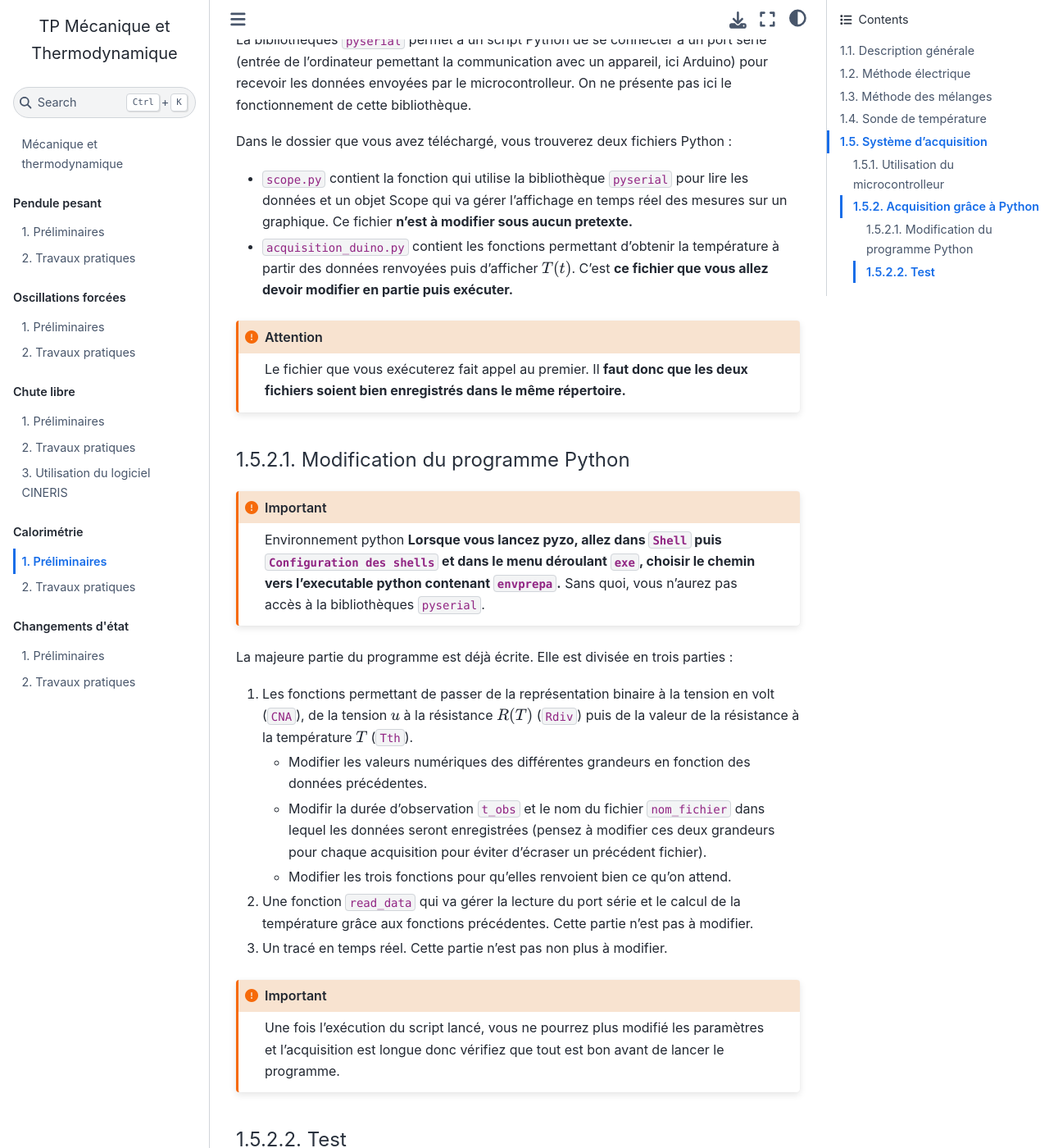
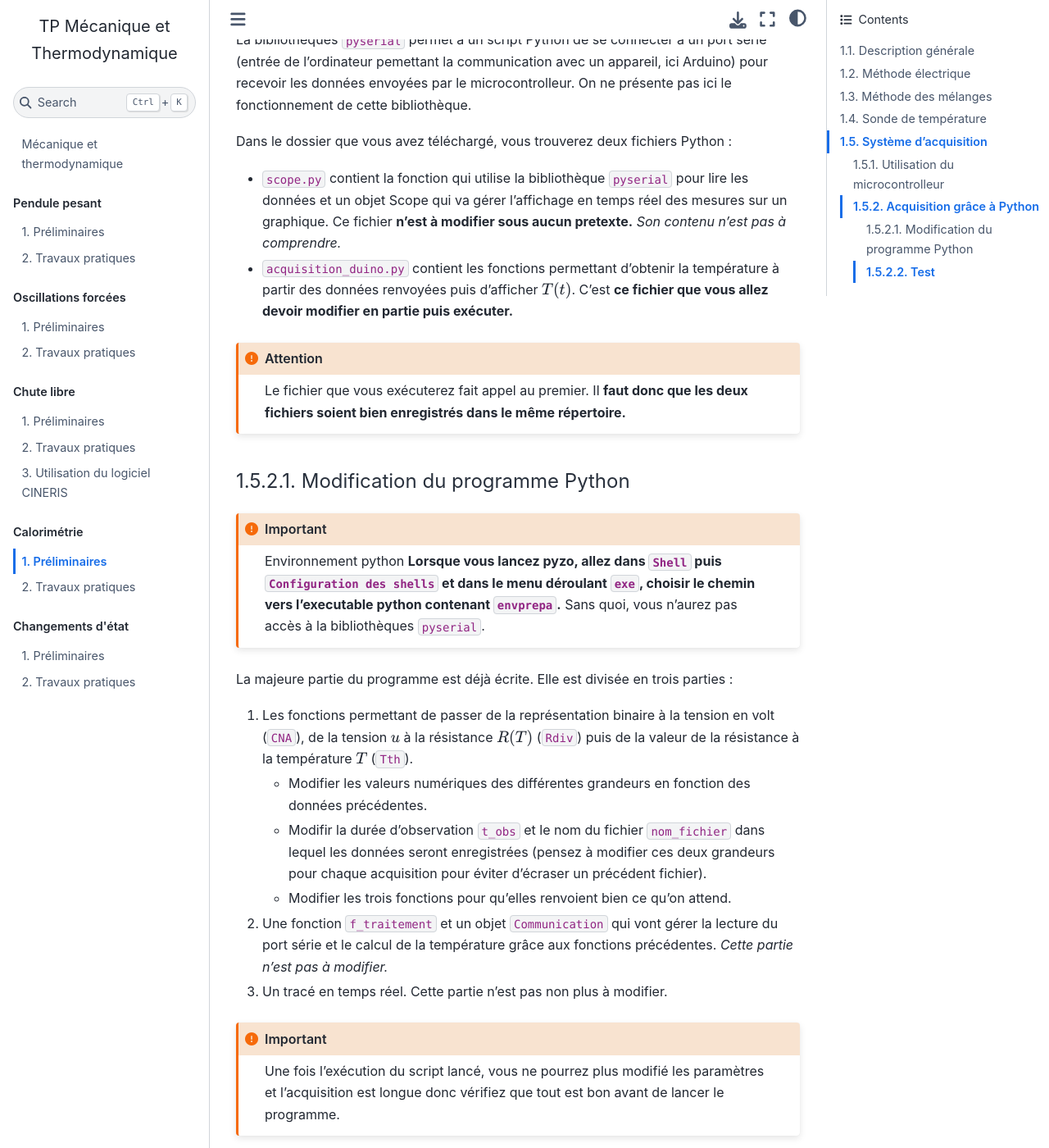
Before and after one commit to pcsi3physiquestan/tp5_mecathermo_sources, a Jupyter Book: the page built from notebook/calorimetrie_preliminaire.md, in a window 1280 px wide and 1400 px high, scrolled down 5414 px. Shown: the whole window at 82% size. Built offline with Jupyter Book 1.0.4 settings and Sphinx 7.4.7 and the Sphinx Book theme 1.1.4, drawn with Linux system fonts in a browser that asks for light colours.

Commit message:
Mise à jour des sources

`````diff
--- a/notebook/calorimetrie_preliminaire.md
+++ b/notebook/calorimetrie_preliminaire.md
@@ -143,7 +143,7 @@ On pourrait se limiter au moniteur série pour recueillir la température initia
 La bibliothèques `pyserial` permet à un script Python de se connecter à un port série (entrée de l'ordinateur pemettant la communication avec un appareil, ici Arduino) pour recevoir les données envoyées par le microcontrolleur. On ne présente pas ici le fonctionnement de cette bibliothèque.
 
 Dans le dossier que vous avez téléchargé, vous trouverez deux fichiers Python :
-* `scope.py` contient la fonction qui utilise la bibliothèque `pyserial` pour lire les données et un objet Scope qui va gérer l'affichage en temps réel des mesures sur un graphique. Ce fichier __n'est à modifier sous aucun pretexte.__
+* `scope.py` contient la fonction qui utilise la bibliothèque `pyserial` pour lire les données et un objet Scope qui va gérer l'affichage en temps réel des mesures sur un graphique. Ce fichier __n'est à modifier sous aucun pretexte.__ _Son contenu n'est pas à comprendre._
 * `acquisition_duino.py` contient les fonctions permettant d'obtenir la température à partir des données renvoyées puis d'afficher $T(t)$. C'est __ce fichier que vous allez devoir modifier en partie puis exécuter.__
 
 ````{attention}
@@ -160,7 +160,7 @@ La majeure partie du programme est déjà écrite. Elle est divisée en trois pa
     * Modifier les valeurs numériques des différentes grandeurs en fonction des données précédentes.
     * Modifir la durée d'observation `t_obs` et le nom du fichier `nom_fichier` dans lequel les données seront enregistrées (pensez à modifier ces deux grandeurs pour chaque acquisition pour éviter d'écraser un précédent fichier).
     * Modifier les trois fonctions pour qu'elles renvoient bien ce qu'on attend.
-2. Une fonction `read_data` qui va gérer la lecture du port série et le calcul de la température grâce aux fonctions précédentes. Cette partie n'est pas à modifier.
+2. Une fonction `f_traitement` et un objet `Communication` qui vont gérer la lecture du port série et le calcul de la température grâce aux fonctions précédentes. _Cette partie n'est pas à modifier._
 3. Un tracé en temps réel. Cette partie n'est pas non plus à modifier.
 
 ````{important}
`````
